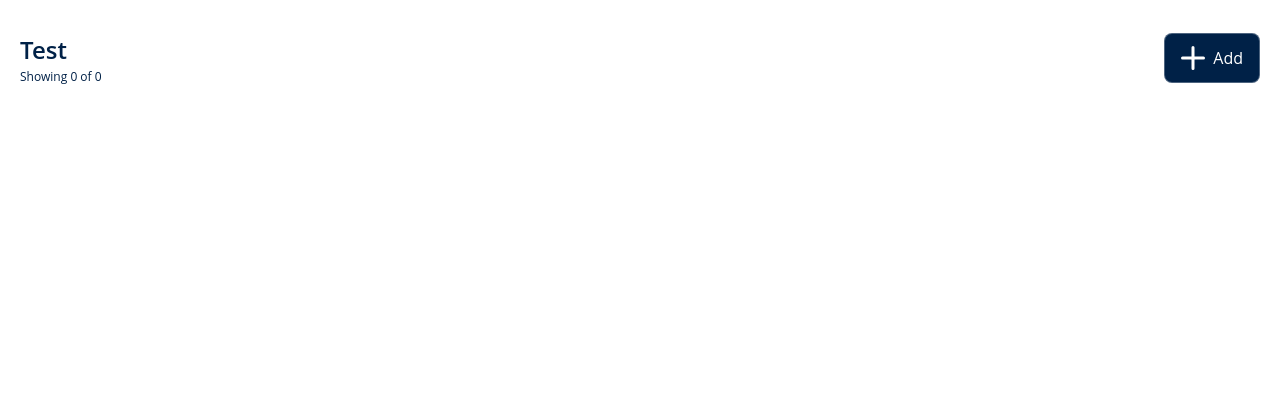
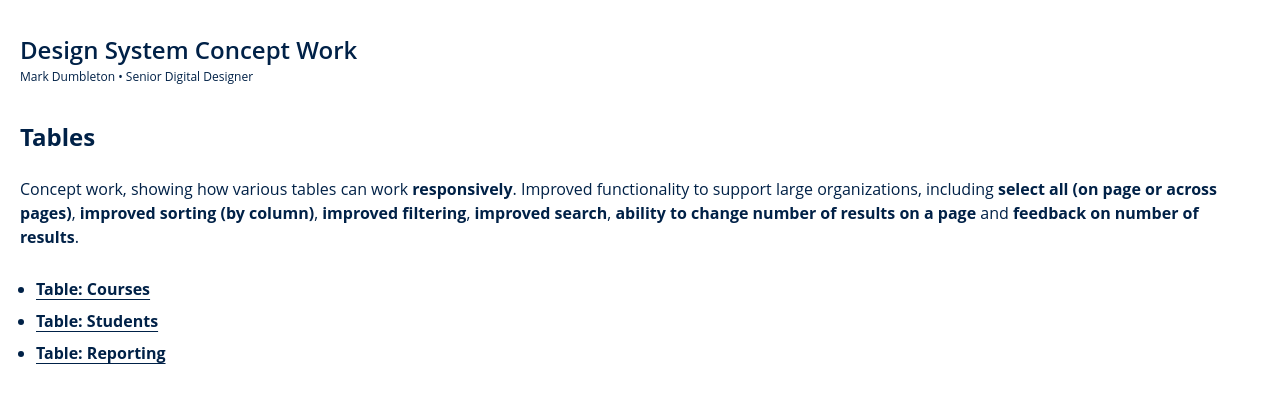
Before and after one commit to markdumbleton/markdumbleton.github.io, a plain HTML site: page index.html in a window 1280 px wide. Drawn offline with Linux system fonts and the light colour scheme.

Commit message:
update to index

```diff
--- a/index.html
+++ b/index.html
@@ -9,12 +9,19 @@
 <body>
     <div class="container row">
         <div class="container column title">
-            <h1>Test</h1>
-            <p id="row-count" class="sub__text">Showing 0 of 0</p>
+            <h1>Design System Concept Work</h1>
+            <p class="sub__text">Mark Dumbleton • Senior Digital Designer</p>
         </div>
-        <button class="button button--filled button--icon" type="button">
-            <svg class="button--icon-left icon-plus-white"></svg>Add
-        </button>
+    </div>
+
+    <div class="container column">
+        <h2>Tables</h2>
+        <p>Concept work, showing how various tables can work <b>responsively</b>. Improved functionality to support large organizations, including <b>select all (on page or across pages)</b>, <b>improved sorting (by column)</b>, <b>improved filtering</b>, <b>improved search</b>, <b>ability to change number of results on a page</b> and <b>feedback on number of results</b>.</p>
+        <ul>
+            <li><a class="link" href="table-courses.html" target="_self">Table: Courses</a></li>
+            <li><a class="link" href="table-users.html" target="_self">Table: Students</a></li>
+            <li><a class="link" href="table-data.html" target="_self">Table: Reporting</a></li>
+        </ul>
     </div>
 
     <script src="script/script.js"></script>
--- a/scss/styles.scss
+++ b/scss/styles.scss
@@ -90,3 +90,10 @@ hr.solid {
         width: calc(100% - $gap__4);
     }
 }
+
+ul {
+    li {
+        padding: $gap__1 0;
+        margin-left: $gap__4;
+    }
+}
```
Also changed, not shown: scss/styles.css, 1 other file.
